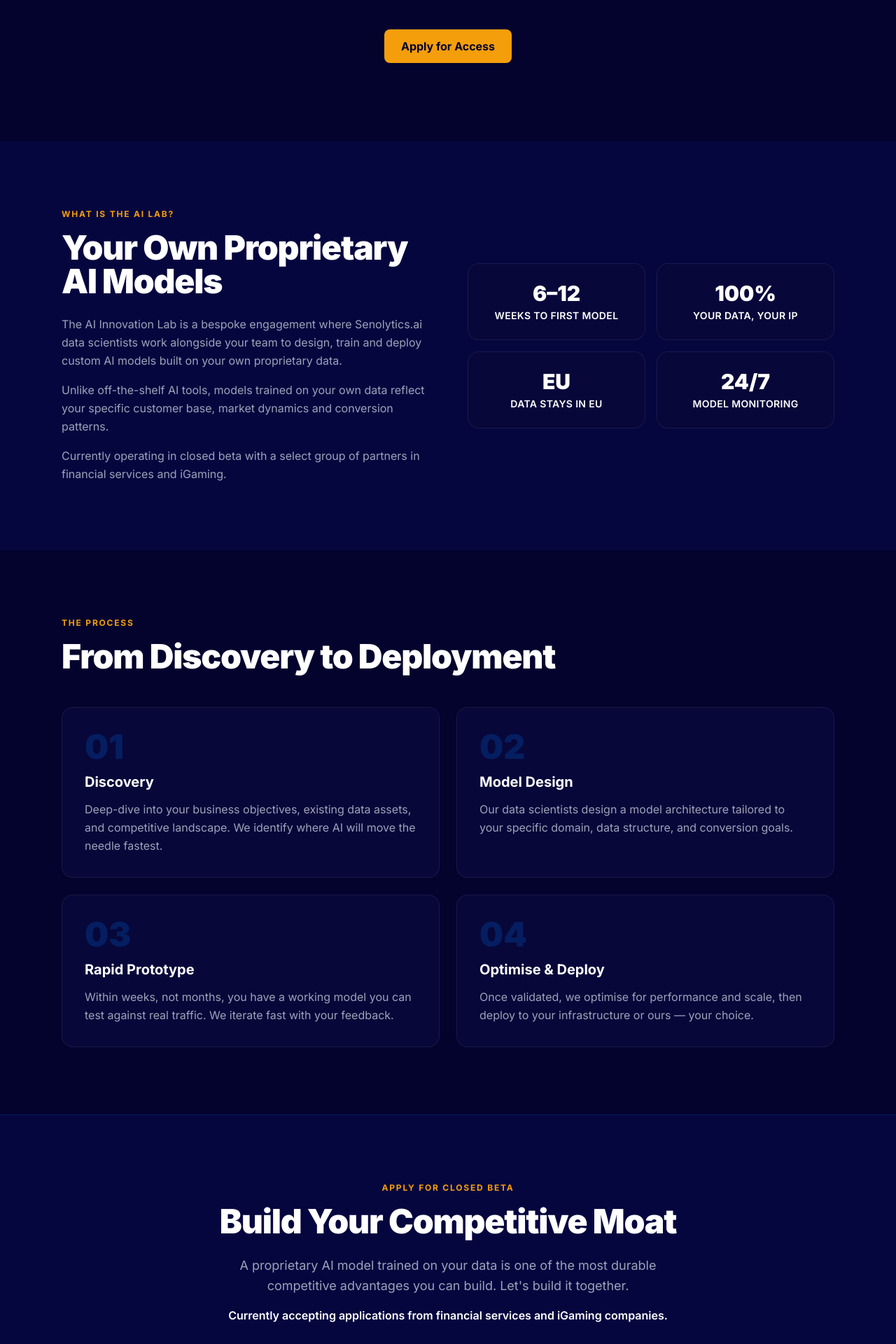
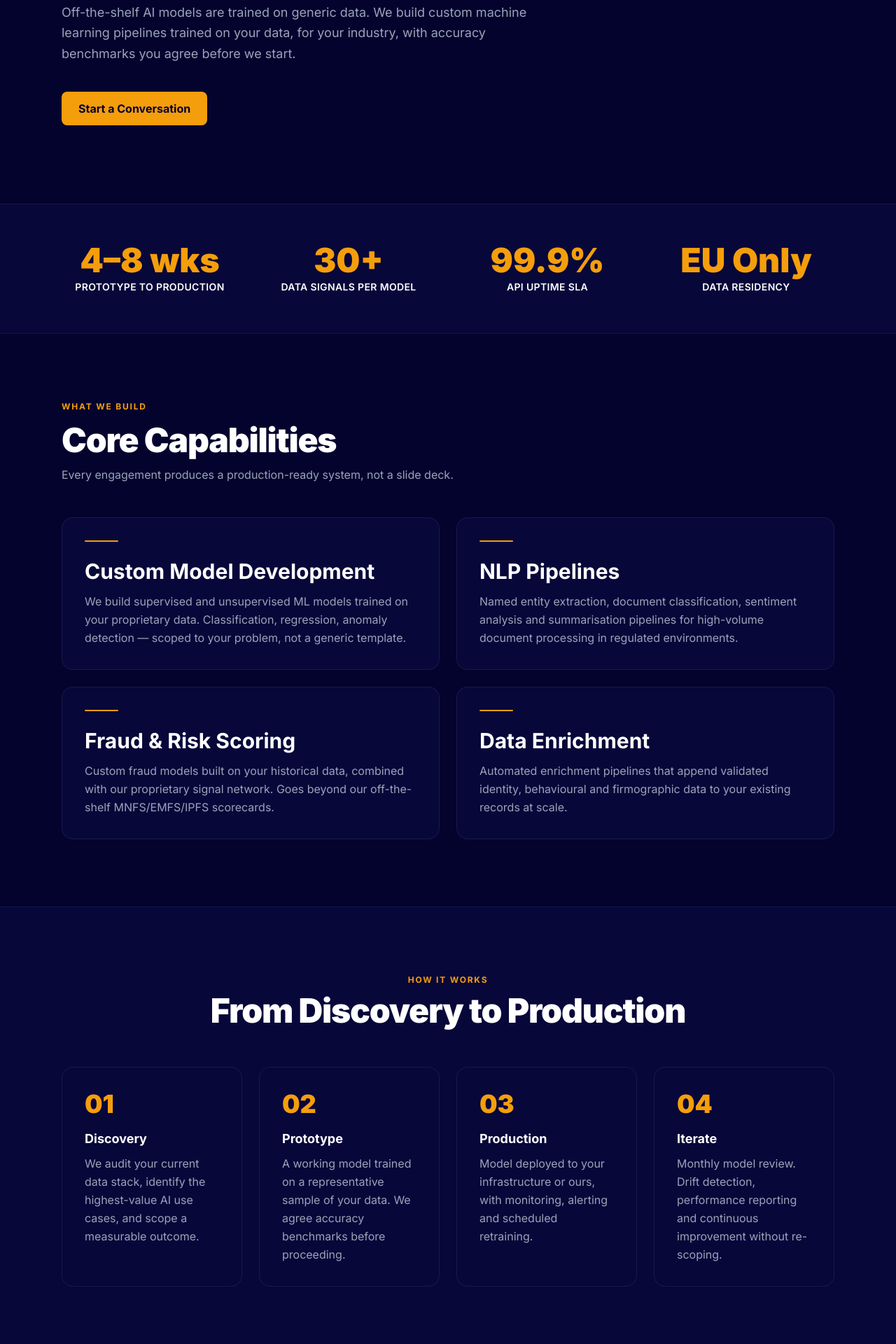
Before and after one commit to akermanai/senolytics-web, a Next.js app: page /ai-innovation-lab in a window 1280 px wide. Shown: the part 320-2240 px from the top of the page at 70% size. Built offline with nearby package versions, Linux system fonts and the light colour scheme.

Commit message:
design: AI lab page with amber accents, step numbers in amber

```diff
--- a/app/ai-innovation-lab/page.tsx
+++ b/app/ai-innovation-lab/page.tsx
@@ -2,14 +2,28 @@ import Link from "next/link";
 
 export const metadata = {
   title: "AI Innovation Lab — senolytics.ai",
-  description: "Train proprietary AI models on your own data. Rapid prototyping. Currently open for financial services and iGaming.",
+  description: "Custom AI model development, NLP pipelines and machine learning solutions for financial services and regulated industries.",
 };
 
-const process = [
-  { step: "01", title: "Discovery", desc: "Deep-dive into your business objectives, existing data assets, and competitive landscape. We identify where AI will move the needle fastest." },
-  { step: "02", title: "Model Design", desc: "Our data scientists design a model architecture tailored to your specific domain, data structure, and conversion goals." },
-  { step: "03", title: "Rapid Prototype", desc: "Within weeks, not months, you have a working model you can test against real traffic. We iterate fast with your feedback." },
-  { step: "04", title: "Optimise & Deploy", desc: "Once validated, we optimise for performance and scale, then deploy to your infrastructure or ours — your choice." },
+const capabilities = [
+  { title: "Custom Model Development", desc: "We build supervised and unsupervised ML models trained on your proprietary data. Classification, regression, anomaly detection — scoped to your problem, not a generic template." },
+  { title: "NLP Pipelines", desc: "Named entity extraction, document classification, sentiment analysis and summarisation pipelines for high-volume document processing in regulated environments." },
+  { title: "Fraud & Risk Scoring", desc: "Custom fraud models built on your historical data, combined with our proprietary signal network. Goes beyond our off-the-shelf MNFS/EMFS/IPFS scorecards." },
+  { title: "Data Enrichment", desc: "Automated enrichment pipelines that append validated identity, behavioural and firmographic data to your existing records at scale." },
+];
+
+const steps = [
+  { num: "01", title: "Discovery", desc: "We audit your current data stack, identify the highest-value AI use cases, and scope a measurable outcome." },
+  { num: "02", title: "Prototype", desc: "A working model trained on a representative sample of your data. We agree accuracy benchmarks before proceeding." },
+  { num: "03", title: "Production", desc: "Model deployed to your infrastructure or ours, with monitoring, alerting and scheduled retraining." },
+  { num: "04", title: "Iterate", desc: "Monthly model review. Drift detection, performance reporting and continuous improvement without re-scoping." },
+];
+
+const metrics = [
+  { value: "4–8 wks", label: "Prototype to Production" },
+  { value: "30+", label: "Data Signals per Model" },
+  { value: "99.9%", label: "API Uptime SLA" },
+  { value: "EU Only", label: "Data Residency" },
 ];
 
 export default function AIInnovationLabPage() {
@@ -18,69 +32,66 @@ export default function AIInnovationLabPage() {
       {/* Hero */}
       <section className="relative bg-[#03032e] pt-32 pb-28 overflow-hidden">
         <div className="hero-glow absolute inset-0 pointer-events-none" />
-        <div className="max-w-4xl mx-auto px-6 relative text-center">
-          <div className="inline-flex items-center gap-2 badge mb-6">
-            <span className="w-2 h-2 bg-[#027fff] rounded-full" style={{animation:"pulse 2s infinite"}} />
-            Closed Beta
-          </div>
-          <h1 className="heading-xl mb-6">AI Innovation Lab</h1>
-          <p className="body-lg max-w-3xl mx-auto mb-10">
-            Train proprietary AI models on your own data. Our rapid prototyping
-            methodology takes you from concept to live model in weeks.
+        <div className="max-w-6xl mx-auto px-6 relative">
+          <span className="badge mb-6 inline-flex">Custom AI Solutions</span>
+          <h1 className="heading-xl mb-6 max-w-3xl">
+            AI Built for Your{" "}
+            <span className="text-[#f59e0b]">Business Problem</span>
+          </h1>
+          <p className="body-lg max-w-2xl mb-10">
+            Off-the-shelf AI models are trained on generic data. We build custom machine
+            learning pipelines trained on your data, for your industry, with accuracy
+            benchmarks you agree before we start.
           </p>
-          <Link href="/contact" className="btn-primary">Apply for Access</Link>
+          <Link href="/contact" className="btn-primary">Start a Conversation</Link>
         </div>
       </section>
 
-      {/* What is it */}
-      <section className="bg-[#06063f] section">
+      {/* Metrics */}
+      <section className="bg-[#07073a] border-y border-white/[0.06] py-14">
         <div className="max-w-6xl mx-auto px-6">
-          <div className="grid md:grid-cols-2 gap-14 items-center">
-            <div>
-              <span className="label block mb-4">What is the AI Lab?</span>
-              <h2 className="heading-lg mb-6">Your Own Proprietary AI Models</h2>
-              <p className="body-md mb-4">
-                The AI Innovation Lab is a bespoke engagement where Senolytics.ai data
-                scientists work alongside your team to design, train and deploy custom
-                AI models built on your own proprietary data.
-              </p>
-              <p className="body-md mb-4">
-                Unlike off-the-shelf AI tools, models trained on your own data reflect
-                your specific customer base, market dynamics and conversion patterns.
-              </p>
-              <p className="body-md">
-                Currently operating in closed beta with a select group of partners in
-                financial services and iGaming.
-              </p>
-            </div>
-            <div className="grid grid-cols-2 gap-4">
-              {[
-                { val: "6–12", lbl: "Weeks to first model" },
-                { val: "100%", lbl: "Your data, your IP" },
-                { val: "EU", lbl: "Data stays in EU" },
-                { val: "24/7", lbl: "Model monitoring" },
-              ].map((s) => (
-                <div key={s.lbl} className="card-glow text-center py-6">
-                  <div className="text-3xl font-black text-white mb-1">{s.val}</div>
-                  <div className="stat-label">{s.lbl}</div>
-                </div>
-              ))}
-            </div>
+          <div className="grid grid-cols-2 md:grid-cols-4 gap-8 text-center">
+            {metrics.map((m) => (
+              <div key={m.value}>
+                <div className="stat-value">{m.value}</div>
+                <div className="stat-label">{m.label}</div>
+              </div>
+            ))}
+          </div>
+        </div>
+      </section>
+
+      {/* Capabilities */}
+      <section className="bg-[#03032e] section">
+        <div className="max-w-6xl mx-auto px-6">
+          <span className="label block mb-4">What We Build</span>
+          <h2 className="heading-lg mb-3">Core Capabilities</h2>
+          <p className="body-md mb-12">Every engagement produces a production-ready system, not a slide deck.</p>
+          <div className="grid md:grid-cols-2 gap-6">
+            {capabilities.map((c) => (
+              <div key={c.title} className="card-glow">
+                <div className="blue-line" />
+                <h3 className="heading-md mb-3">{c.title}</h3>
+                <p className="body-md">{c.desc}</p>
+              </div>
+            ))}
           </div>
         </div>
       </section>
 
       {/* Process */}
-      <section className="bg-[#03032e] section">
+      <section className="bg-[#07073a] section border-y border-white/[0.06]">
         <div className="max-w-6xl mx-auto px-6">
-          <span className="label block mb-4">The Process</span>
-          <h2 className="heading-lg mb-12">From Discovery to Deployment</h2>
-          <div className="grid md:grid-cols-2 gap-6">
-            {process.map((p) => (
-              <div key={p.step} className="card-glow">
-                <span className="text-5xl font-black text-[#027fff]/20 block mb-3">{p.step}</span>
-                <h3 className="text-white font-bold text-xl mb-3">{p.title}</h3>
-                <p className="body-md">{p.desc}</p>
+          <div className="text-center mb-14">
+            <span className="label block mb-3">How It Works</span>
+            <h2 className="heading-lg">From Discovery to Production</h2>
+          </div>
+          <div className="grid md:grid-cols-4 gap-6">
+            {steps.map((s) => (
+              <div key={s.num} className="card-dark">
+                <div className="text-4xl font-black text-[#f59e0b] mb-4">{s.num}</div>
+                <h3 className="text-white font-bold text-lg mb-2">{s.title}</h3>
+                <p className="body-md">{s.desc}</p>
               </div>
             ))}
           </div>
@@ -88,18 +99,15 @@ export default function AIInnovationLabPage() {
       </section>
 
       {/* CTA */}
-      <section className="bg-[#06063f] section border-t border-[rgba(2,127,255,0.15)]">
-        <div className="max-w-4xl mx-auto px-6 text-center">
-          <span className="label block mb-4">Apply for Closed Beta</span>
-          <h2 className="heading-lg mb-6">Build Your Competitive Moat</h2>
-          <p className="body-lg max-w-2xl mx-auto mb-4">
-            A proprietary AI model trained on your data is one of the most durable
-            competitive advantages you can build. Let&apos;s build it together.
+      <section className="bg-[#03032e] section">
+        <div className="max-w-3xl mx-auto px-6 text-center">
+          <span className="label block mb-4">Get Started</span>
+          <h2 className="heading-lg mb-4">Tell Us Your Data Problem</h2>
+          <p className="body-lg mb-10">
+            We scope every engagement with a fixed-price discovery session. No commitment
+            beyond that until you see a working prototype.
           </p>
-          <p className="text-white font-semibold mb-10">
-            Currently accepting applications from financial services and iGaming companies.
-          </p>
-          <Link href="/contact" className="btn-primary">Apply Now</Link>
+          <Link href="/contact" className="btn-primary">Book a Discovery Call</Link>
         </div>
       </section>
     </>
```
